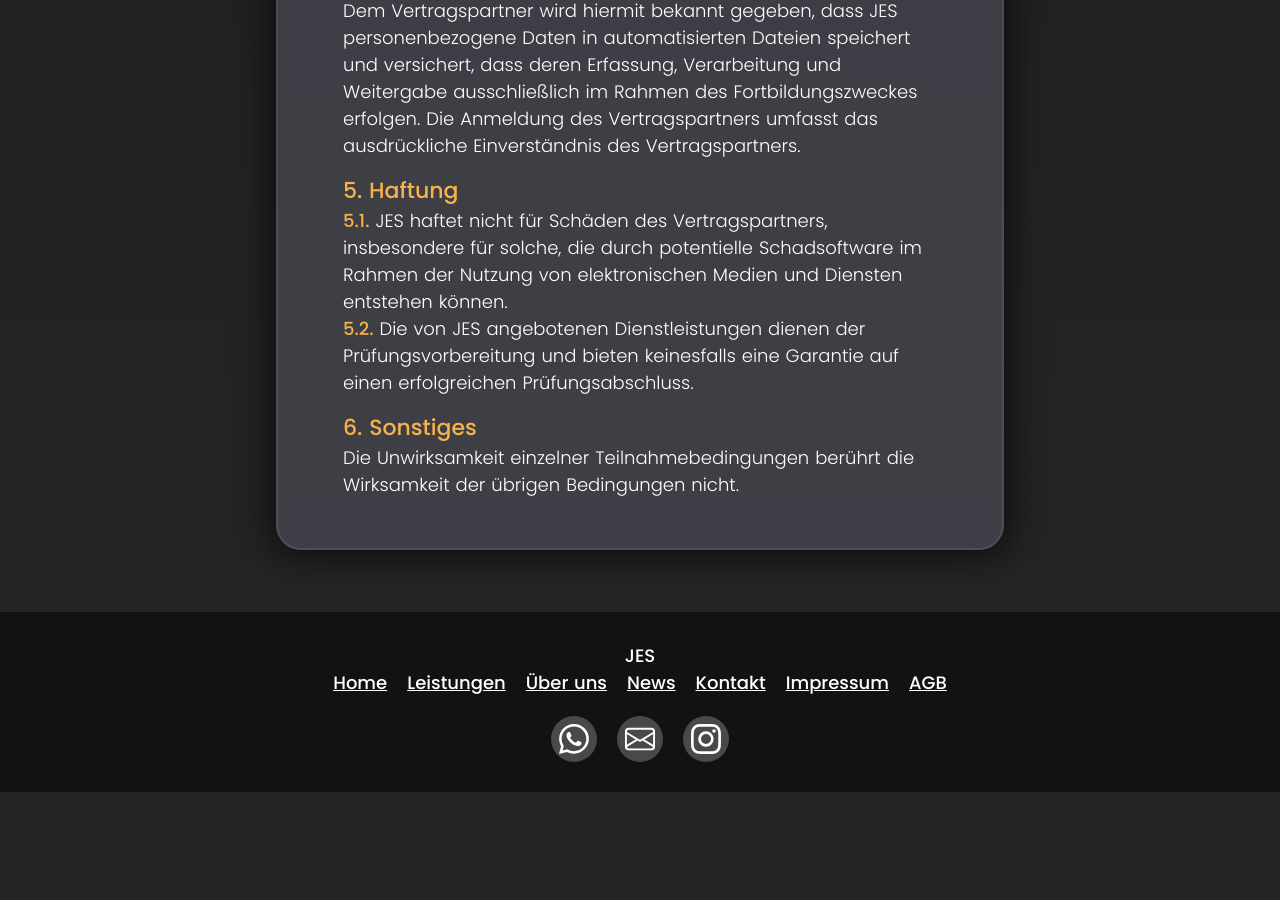
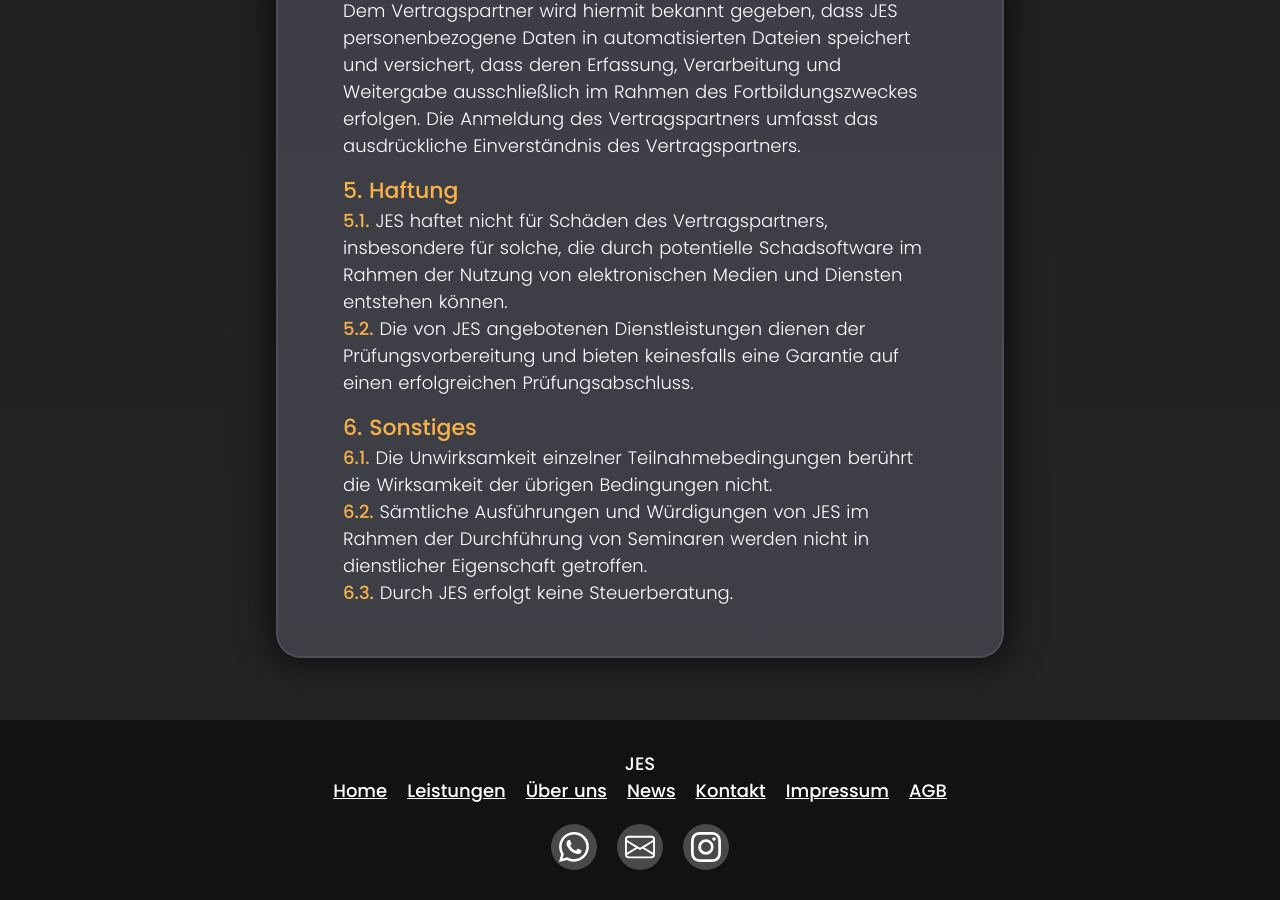
Before and after one commit to Hangman/jespage, a Jekyll site: the page built from agb.md, in a window 1280 px wide and 900 px high, scrolled down 1486 px. Built offline with Jekyll 4.4.1, drawn with Linux system fonts in a browser that asks for light colours; before the commit the page ends 2278 px from its top, so only the background shows below that.

Commit message:
update leistung & agb (#3)
* update leistung & agb

Signed-off-by: PennylopeMCMXCV <jostoehrle@web.de>

* update agb Zeilenumbruch

Signed-off-by: PennylopeMCMXCV <jostoehrle@web.de>

```diff
--- a/agb.md
+++ b/agb.md
@@ -32,4 +32,6 @@
 
 ### 6. Sonstiges
 
-Die Unwirksamkeit einzelner Teilnahmebedingungen berührt die Wirksamkeit der übrigen Bedingungen nicht.
+**6.1.** Die Unwirksamkeit einzelner Teilnahmebedingungen berührt die Wirksamkeit der übrigen Bedingungen nicht.<br>
+**6.2.** Sämtliche Ausführungen und Würdigungen von JES im Rahmen der Durchführung von Seminaren werden nicht in dienstlicher Eigenschaft getroffen.<br>
+**6.3.** Durch JES erfolgt keine Steuerberatung.
--- a/leistung.html
+++ b/leistung.html
@@ -194,7 +194,7 @@
             <h2 class="text-align-left">Prüfungssimulation mit Kurzvortrag</h2>
             <hr class="invisible-hr" />
             <p class="in-block-right-text">
-              Wir simulieren den Echtfall inklusive Kurzvortrag mit einer vorgegebenen Themenauswahl mit dir - deine mündliche Prüfung light! Es wird
+              Wir simulieren den Echtfall inklusive Kurzvortrag mit einer vorgegebenen Themenauswahl mit dir. Es wird
               unangenehm, aber du wirst uns dankbar sein! Um eine realistische Situation zu erzeugen, wirst du gemeinsam mit weiteren Kandidat*innen geprüft.
               Nach der Simulation gibt es ein Einzelfeedback und du kannst sämtliche Fragen loswerden.
             </p>
```
